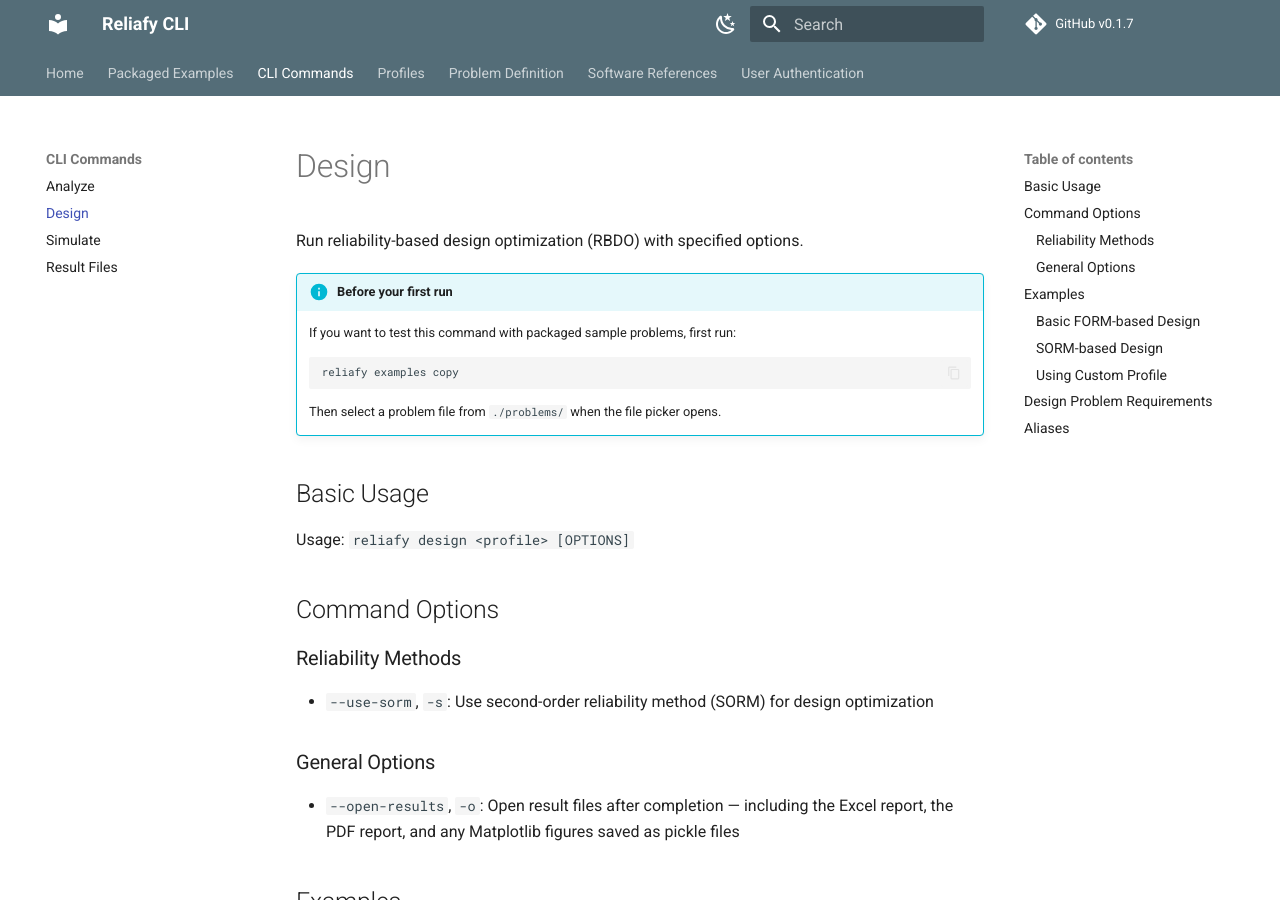
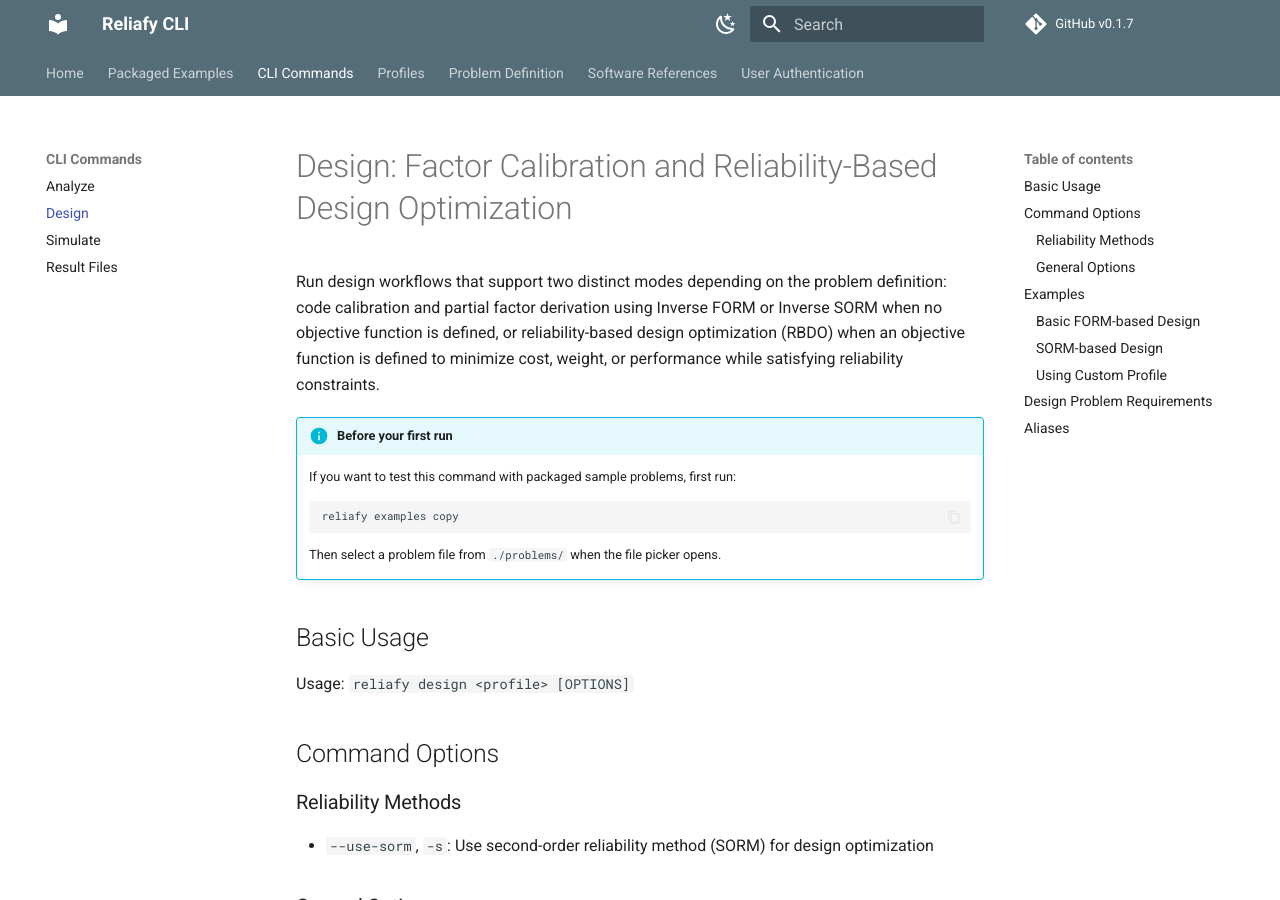
Before and after one commit to CarrascoCesar/Reliafy-CLI, an MkDocs documentation site: the page built from docs/cli/design.md, in a window 1280 px wide and 900 px high. Built offline with MkDocs 1.6.1 and Material for MkDocs 9.7.7, drawn with Linux system fonts in a browser that asks for light colours; comment, search, counter and statistics services are not loaded.

Commit message:
SEO: improve CLI page titles and opening paragraphs for keyword alignment

```diff
--- a/docs/cli/design.md
+++ b/docs/cli/design.md
@@ -1,6 +1,6 @@
-# Design
+# Design: Factor Calibration and Reliability-Based Design Optimization
 
-Run reliability-based design optimization (RBDO) with specified options.
+Run design workflows that support two distinct modes depending on the problem definition: code calibration and partial factor derivation using Inverse FORM or Inverse SORM when no objective function is defined, or reliability-based design optimization (RBDO) when an objective function is defined to minimize cost, weight, or performance while satisfying reliability constraints.
 
 !!! info "Before your first run"
 	If you want to test this command with packaged sample problems, first run:
```
Also changed, not shown: docs/cli/analyze.md (+2 -2 lines), docs/cli/simulate.md (+2 -2 lines).
